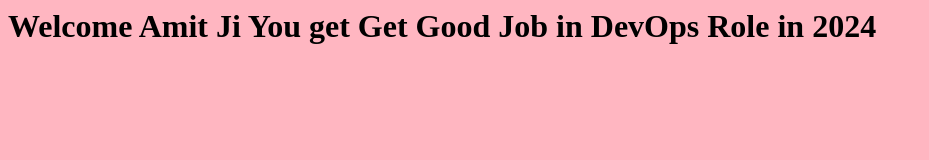
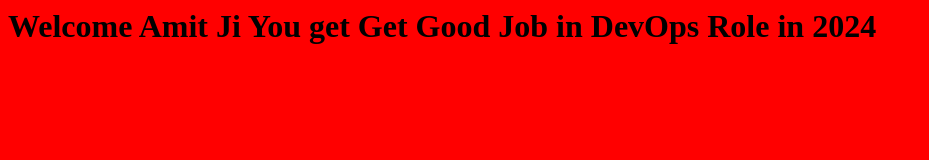
Before and after one commit to amitsinghthakur/Jenkins-traning-2024, a plain HTML site: page index.html in a window 1280 px wide. Shown: the whole page, without its empty margins (0-929 px from the left). Drawn offline with Linux system fonts and the light colour scheme.

Commit message:
Red Color

```diff
--- a/index.html
+++ b/index.html
@@ -1,3 +1,3 @@
-<body bgcolor='lightpink'>
+<body bgcolor='red'>
 <h1>Welcome Amit Ji You get Get Good Job in DevOps Role in 2024</h1>
 </body>
```
